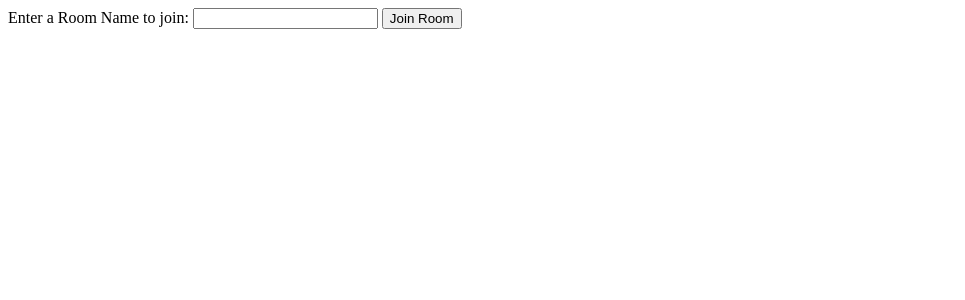
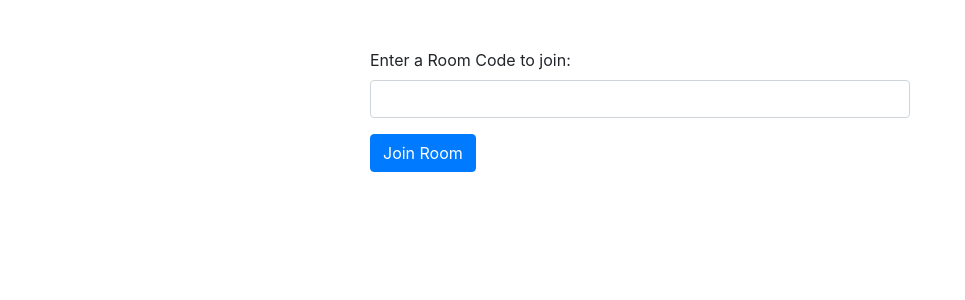
Before and after one commit to EWRC01/VideoConference-MentalHealth-Twilio, a Flask app: page / in a window 1280 px wide. Shown: the top 300 px of the page, without its empty margins (0-965 px from the left). Run offline with Flask 3, Linux system fonts and the light colour scheme; some libraries are stand-ins or nearby versions.

Commit message:
Add some styles and functions

```diff
--- a/videconference/templates/index.html
+++ b/videconference/templates/index.html
@@ -3,15 +3,39 @@
   <head>
     <meta charset="utf-8" />
     <title>Twilio Video Demo</title>
+    <!-- Bootstrap CSS -->
+    <link href="https://stackpath.bootstrapcdn.com/bootstrap/4.5.2/css/bootstrap.min.css" rel="stylesheet">
+    <link href="../static/styles.css"/>
+
+    <style>
+      /* Additional styles can be added here */
+    </style>
+  </head>
+  <body>
+    <div class="container mt-5">
+      <div class="row justify-content-center">
+        <div class="col-md-6">
+          <form id="room-name-form">
+            <div class="form-group">
+              <label for="room-name-input">Enter a Room Code to join:</label>
+              <input type="text" class="form-control" name="room_name" id="room-name-input">
+            </div>
+            <button type="submit" class="btn btn-primary">Join Room</button>
+          </form>
+          <div id="video-container" class="mt-4"></div>
+          <div class="mt-3">
+            <div class="btn-group" role="group" aria-label="Call Controls" style="display: none;">
+              <button id="toggle-audio-btn" type="button" class="btn btn-secondary">Toggle Audio</button>
+              <button id="toggle-video-btn" type="button" class="btn btn-secondary">Toggle Video</button>
+              <button id="leave-call-btn" type="button" class="btn btn-danger">Leave Call</button>
+            </div>
+          </div>
+        </div>
+      </div>
+    </div>
+
     <!-- Twilio Video CDN -->
     <script src="https://sdk.twilio.com/js/video/releases/2.15.2/twilio-video.min.js"></script>
-  </head>
-  <body>
-    <form id="room-name-form">
-      Enter a Room Name to join: <input name="room_name" id="room-name-input" />
-      <button type="submit">Join Room</button>
-    </form>
-    <div id="video-container"></div>
     <script src="static/main.js"></script>
   </body>
 </html>
```
Also changed, not shown: videconference/static/main.js (+60 -4 lines), videconference/static/styles.css (added, +16 -0 lines).
